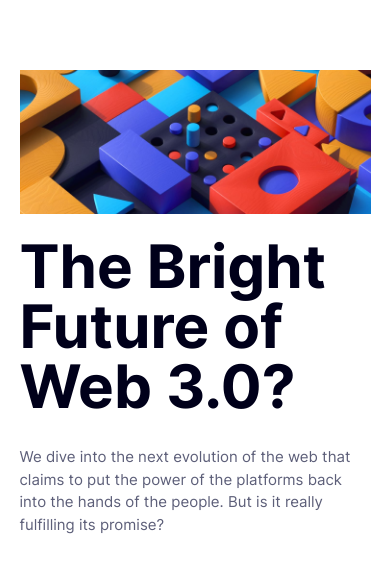
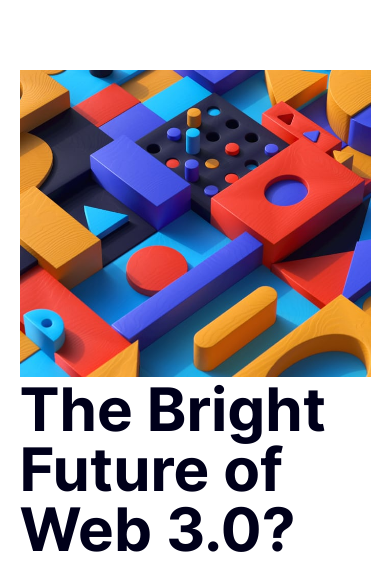
Before and after one commit to roraima1986/news-homepage.github.io, a plain HTML site: page index.html in a window 390 px wide. Shown: the part 142-705 px from the top of the page. Drawn offline with Linux system fonts and the light colour scheme.

Commit message:
actualizacion imagen principal

```diff
--- a/index.html
+++ b/index.html
@@ -60,11 +60,10 @@
     <section class="principal">
 
       <!--Imagen Principal-->
-      <div class="principal__img-container">
-        <picture>
-          <img src="./assets/images/image-web-3-desktop.jpg" class="principal__img" alt="Image Web 3"/>
-        </picture>
-      </div>
+      <picture class="principal__img-container">
+        <source srcset="./assets/images/image-web-3-mobile.jpg" media="(max-width: 600px)" />
+        <img src="./assets/images/image-web-3-desktop.jpg" class="principal__img" alt="Image Web 3"/>
+      </picture>
 
       <div class="principal__content">
         <!--Titulo-->
```
